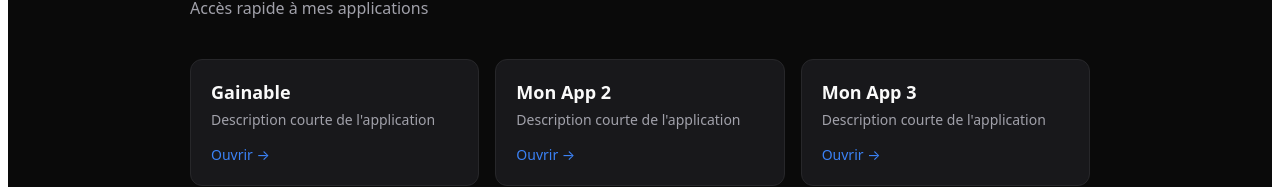
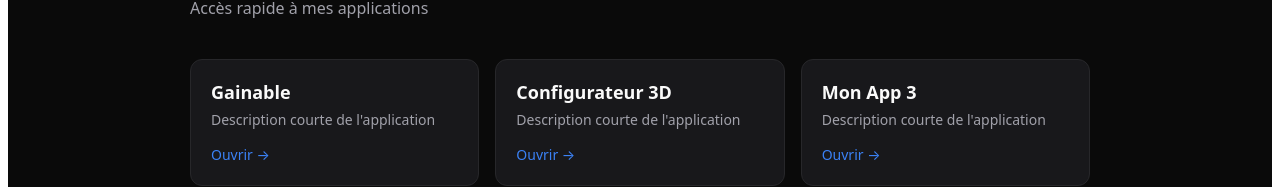
Before and after one commit to suchaildeveloppement-ship-it/hub, a Next.js app: page / in a window 1280 px wide. Shown: the part 148-335 px from the top of the page. Built offline with nearby package versions, Linux system fonts and the light colour scheme.

Commit message:
Update apps.config.js

```diff
--- a/apps.config.js
+++ b/apps.config.js
@@ -6,9 +6,9 @@ module.exports = [
     url: "https://gainable-seven.vercel.app/",
   },
   {
-    name: "Mon App 2",
+    name: "Configurateur 3D",
     description: "Description courte de l'application",
-    url: "https://mon-app-2.vercel.app",
+    url: "https://plenum-umber.vercel.app",
   },
   {
     name: "Mon App 3",
```
